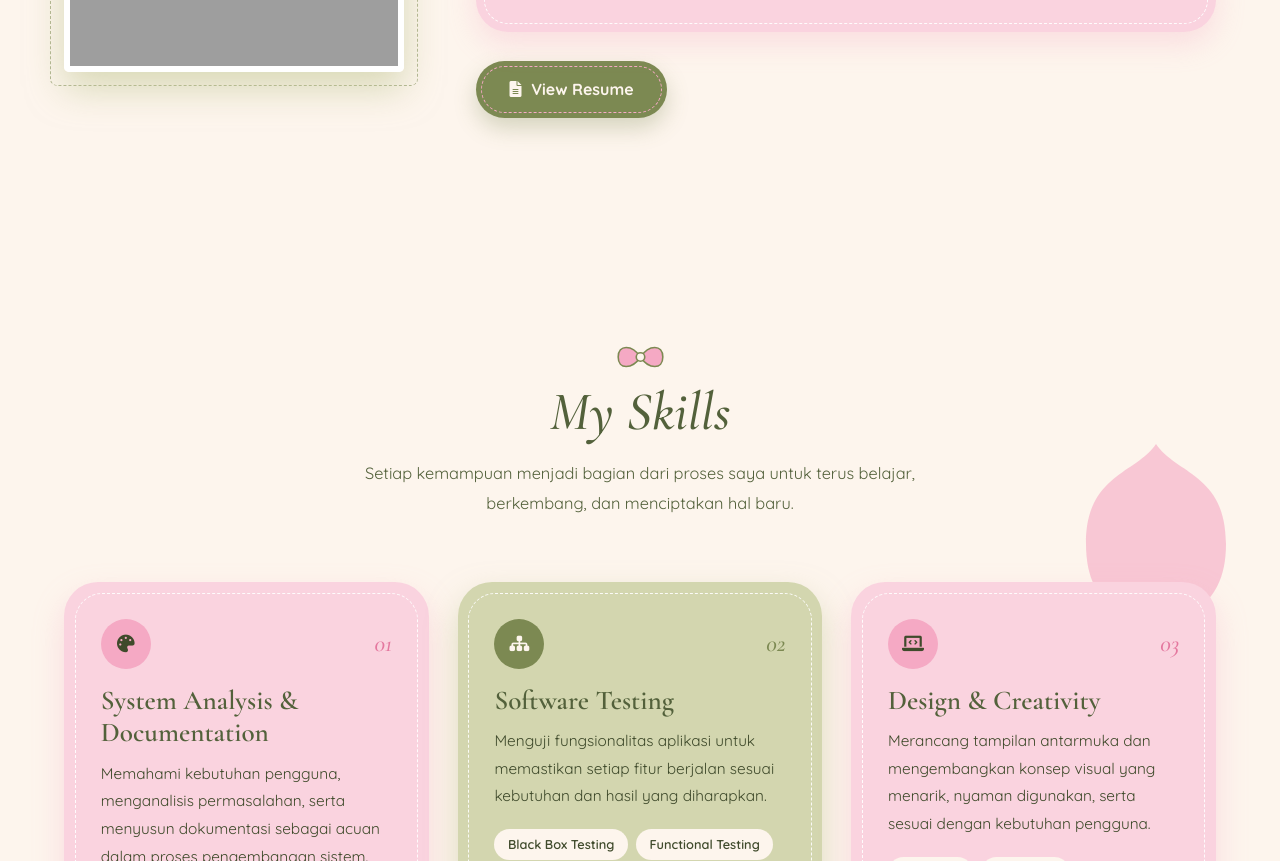
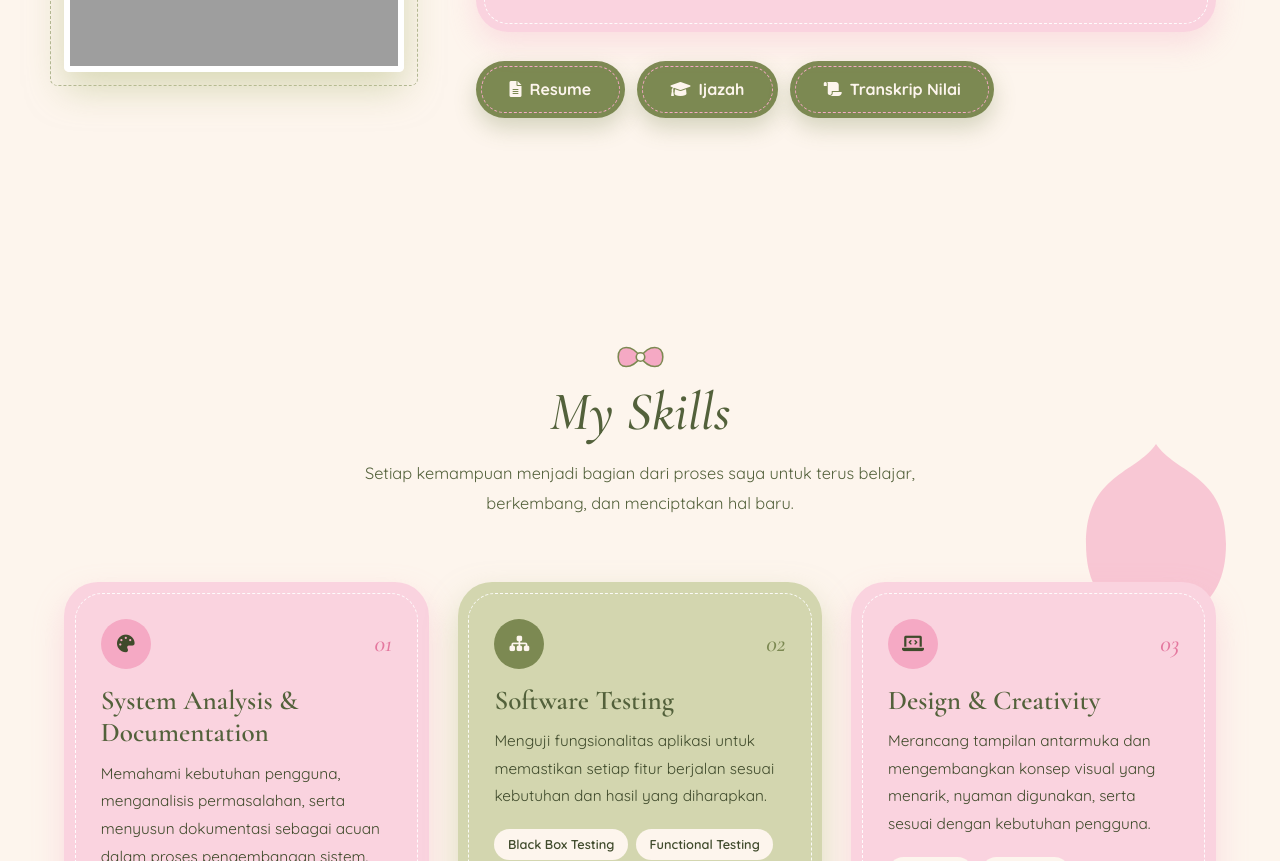
Before and after one commit to almaids/Portofolio-Almaids, a plain HTML site: page index.html in a window 1280 px wide. Shown: the part 1555-2416 px from the top of the page. Drawn offline with nearby package versions, Linux system fonts and the light colour scheme; grey boxes are pictures that could not be loaded.

```diff
--- a/index.html
+++ b/index.html
@@ -10,6 +10,37 @@
     <link href="https://fonts.googleapis.com/css2?family=Cormorant+Garamond:ital,wght@0,500;0,600;1,500;1,600&family=Pinyon+Script&family=Quicksand:wght@400;500;600;700&display=swap" rel="stylesheet">
     <link rel="stylesheet" href="css/style.css">
 
+    <style>
+        /* Tombol Resume, Ijazah, dan Transkrip Nilai sejajar menyamping */
+        .cta-container {
+            display: flex;
+            flex-direction: row;
+            flex-wrap: wrap;
+            align-items: center;
+            gap: 12px;
+        }
+
+        .cta-container .cta-button {
+            display: inline-flex;
+            align-items: center;
+            justify-content: center;
+            gap: 8px;
+            white-space: nowrap;
+            margin: 0;
+        }
+
+        /* Di layar HP yang sangat kecil, tombol tetap sejajar dan mengecil */
+        @media (max-width: 480px) {
+            .cta-container {
+                gap: 8px;
+            }
+
+            .cta-container .cta-button {
+                padding: 10px 14px;
+                font-size: 0.85rem;
+            }
+        }
+    </style>
 </head>
 <body>
     <div class="dot-pattern"></div>
@@ -111,8 +142,14 @@
                     </div>
 
                     <div class="cta-container">
-                        <a href="Almaidah Isnaeni S.Kom - Resume.pdf" class="cta-button cta-primary">
-                            <i class="fas fa-file-alt"></i> View Resume
+                        <a href="Almaidah Isnaeni S.Kom - Resume.pdf" class="cta-button cta-primary" target="_blank" rel="noopener">
+                            <i class="fas fa-file-alt"></i>Resume
+                        </a>
+                        <a href="Almaidah Isnaeni S.Kom - Ijazah.pdf" class="cta-button cta-primary" target="_blank" rel="noopener">
+                            <i class="fas fa-graduation-cap"></i>Ijazah
+                        </a>
+                        <a href="Almaidah Isnaeni S.Kom - Transkrip Nilai.pdf" class="cta-button cta-primary" target="_blank" rel="noopener">
+                            <i class="fas fa-scroll"></i>Transkrip Nilai
                         </a>
                     </div>
                 </div>
```
Also changed, not shown: 2 other files.
